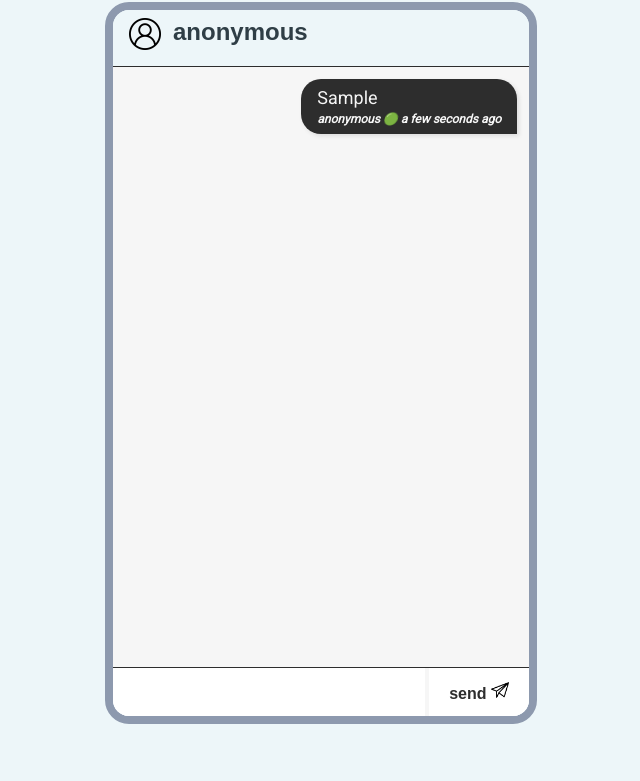
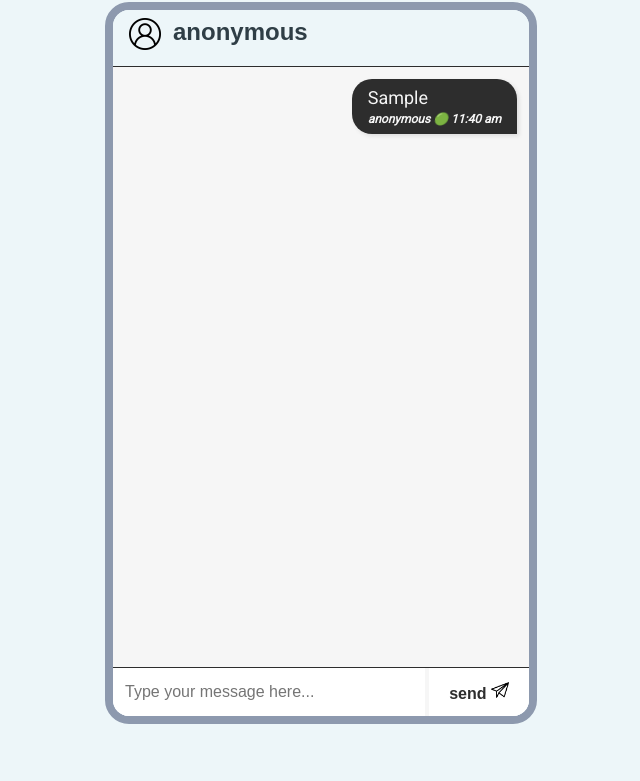
Before and after one commit to udattam/Conversations, a website: page public/index.html in a window 1280 px wide. Both pictures are taken after typing "Sample" into the empty fields and a click on the button "send". Shown: the part 85-866 px from the top of the page, without its empty margins (319-959 px from the left). Drawn offline with nearby package versions, Linux system fonts and the light colour scheme; no server answers.

Commit message:
rectify time to display

```diff
--- a/public/index.html
+++ b/public/index.html
@@ -41,7 +41,8 @@
         </ul>
 
         <form class="message-form" id="message-form">
-            <input type="text" name="message" id="message-input" class="message-input">
+            <input type="text" name="message" id="message-input" class="message-input"
+                placeholder="Type your message here...">
             <div class="v-divider"></div>
             <button type="submit" class="send-btn">send <img src="./send.png" alt="" style="height:18px"></button>
         </form>
--- a/public/main.js
+++ b/public/main.js
@@ -37,7 +37,7 @@ function addMessageToUI(isOwnMessage, data) {
     <li class="${isOwnMessage ? "message-right" : "message-left"}">
     <p class="message">
     ${data.message}
-    <span>${data.name} 🟢 ${moment(data.dateTime).fromNow()}</span>
+    <span>${data.name} 🟢 ${moment(data.dateTime).format('h:mm a')}</span>
     </p>
 `
     messageContainer.innerHTML += element;
```
